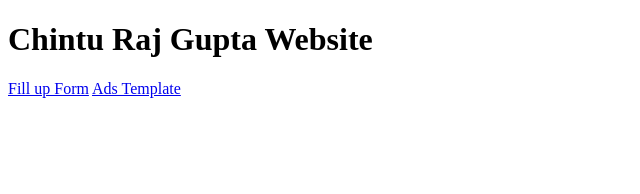
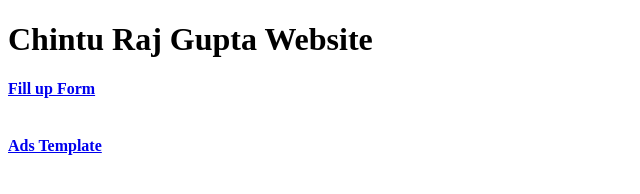
Before and after one commit to chintu46306/SHOP, a plain HTML site: page index.html in a window 1280 px wide. Shown: the whole page, without its empty margins (0-640 px from the left). Drawn offline with Linux system fonts and the light colour scheme.

Commit message:
added break b/w two link

```diff
--- a/index.html
+++ b/index.html
@@ -8,7 +8,7 @@
 </head>
 <body>
     <h1>Chintu Raj Gupta Website</h1>
-    <a href="form.html">Fill up Form</a>
-    <a href="search/index.html">Ads Template</a>
+   <h4> <a href="form.html">Fill up Form</a><br><br></h4>
+    <h4><a href="search/index.html">Ads Template</a></h4>
 </body>
 </html>
```
